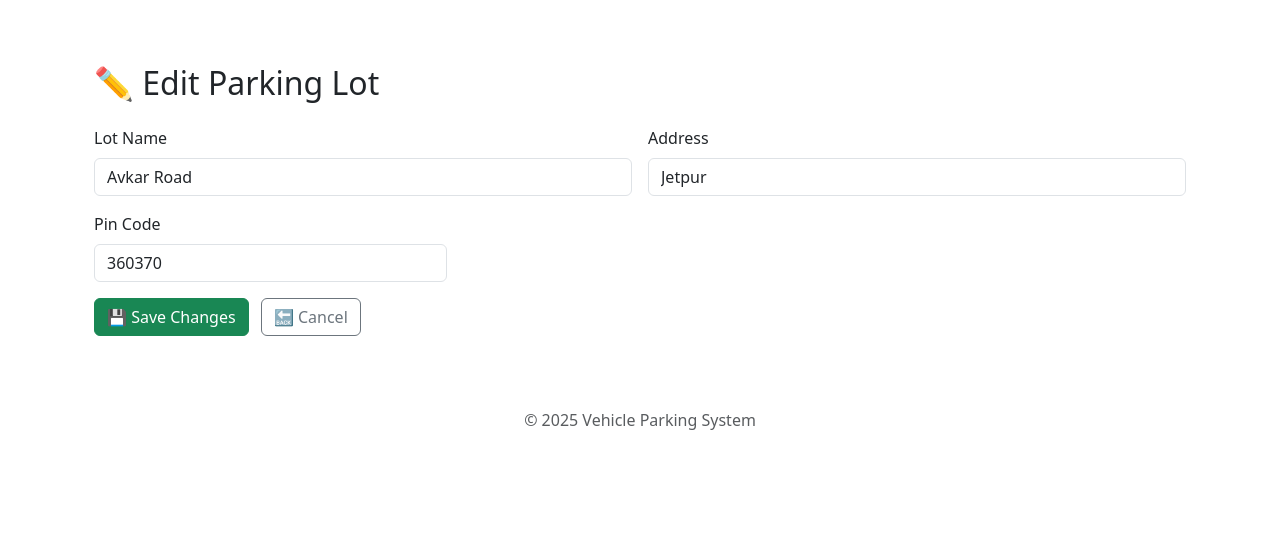
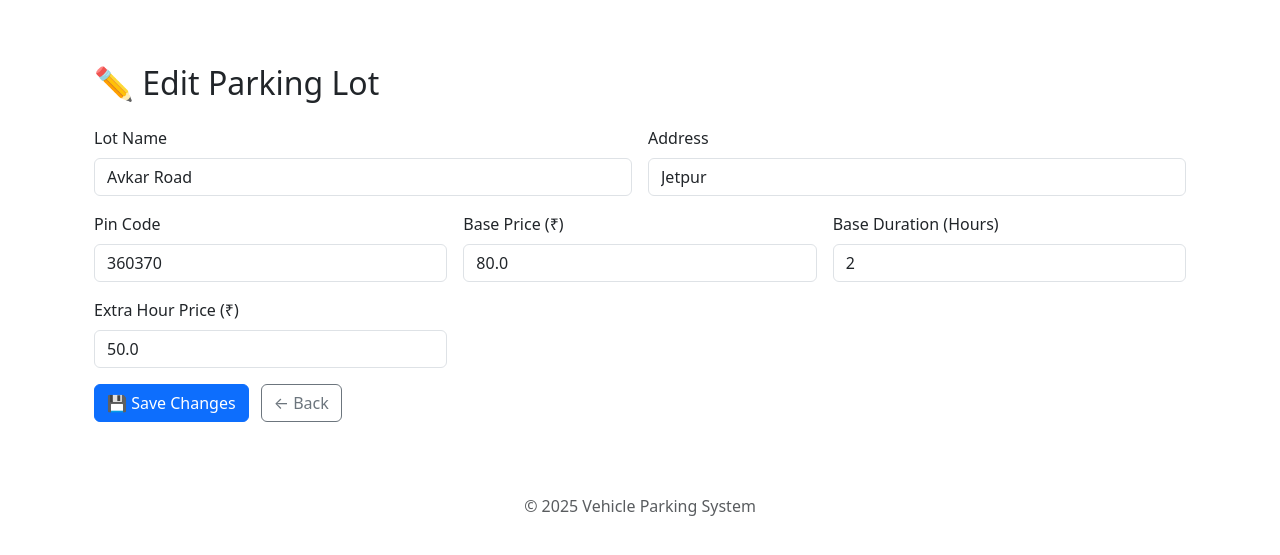
Before and after one commit to SAKSHI138/vehicle-parking-system, a Flask app: page /edit_lot/1 in a window 1280 px wide. Shown: the part 56-611 px from the top of the page. Run offline with Flask 3, Linux system fonts and the light colour scheme; a user stored in the database is signed in; data comes from the database, SQL or seed files in the repository; both versions use the stored data as it was after the commit.

Commit message:
Fixed rate per hour added

```diff
--- a/app.py
+++ b/app.py
@@ -4,7 +4,6 @@ import os
 from datetime import datetime,timedelta
 import random
 from werkzeug.security import generate_password_hash
-from flask_babel import Babel, _
 
 app = Flask(__name__)
 app.secret_key = 'your_secret_key'  # Required for sessions
@@ -12,14 +11,6 @@ DATABASE = 'parking.db'
 # Example: global setting
 MAX_DURATION_MINUTES = 1  # 2 hours
 
-app.config['BABEL_DEFAULT_LOCALE'] = 'en'
-app.config['BABEL_SUPPORTED_LOCALES'] = ['en', 'hi']  # Add more as needed
-
-babel = Babel(app)
-
-@babel.localeselector
-def get_locale():
-    return request.accept_languages.best_match(app.config['BABEL_SUPPORTED_LOCALES'])
 
 # Helper function to get DB connection
 def get_db_connection():
@@ -201,18 +192,21 @@ def create_lot():
         pin_code = request.form['pin_code']
         total_spots = int(request.form['total_spots'])
 
+        base_price = float(request.form['base_price'])
+        base_duration = int(request.form['base_duration'])
+        extra_hour_price = float(request.form['extra_hour_price'])
+
         conn = get_db_connection()
         cursor = conn.cursor()
 
-        # Insert the new lot
         cursor.execute('''
-            INSERT INTO parking_lots (name, address, pin_code, total_spots, available_spots)
-            VALUES (?, ?, ?, ?, ?)
-        ''', (name, address, pin_code, total_spots, total_spots))
+            INSERT INTO parking_lots
+            (name, address, pin_code, total_spots, available_spots, base_price, base_duration, extra_hour_price)
+            VALUES (?, ?, ?, ?, ?, ?, ?, ?)
+        ''', (name, address, pin_code, total_spots, total_spots, base_price, base_duration, extra_hour_price))
 
-        lot_id = cursor.lastrowid  # get ID of newly inserted lot
+        lot_id = cursor.lastrowid
 
-        # Auto-generate parking spots for this lot
         for i in range(1, total_spots + 1):
             spot_number = f"Spot-{i}"
             cursor.execute('''
@@ -401,19 +395,23 @@ def edit_lot(lot_id):
         name = request.form['name']
         address = request.form['address']
         pin_code = request.form['pin_code']
-        # ❗ Note: We do NOT update total_spots or available_spots to avoid data issues
+        base_price = float(request.form['base_price'])
+        base_duration = int(request.form['base_duration'])
+        extra_hour_price = float(request.form['extra_hour_price'])
 
         conn.execute('''
             UPDATE parking_lots
-            SET name = ?, address = ?, pin_code = ?
+            SET name = ?, address = ?, pin_code = ?,
+                base_price = ?, base_duration = ?, extra_hour_price = ?
             WHERE id = ?
-        ''', (name, address, pin_code, lot_id))
+        ''', (name, address, pin_code, base_price, base_duration, extra_hour_price, lot_id))
         conn.commit()
         conn.close()
         return redirect(url_for('view_lots'))
 
     conn.close()
     return render_template('edit_lot.html', lot=lot)
+
 
 
 @app.route('/reserve/<int:lot_id>', methods=['POST'])
@@ -489,16 +487,16 @@ def release_spot():
     user_id = session['user']['id']
     conn = get_db_connection()
 
-    # Get the spot being used
+    # Get the spot being used by this user
     spot = conn.execute('SELECT * FROM parking_spots WHERE current_user_id = ?', (user_id,)).fetchone()
 
     if spot:
         now = datetime.now()
         now_str = now.isoformat()
 
-        # Get the entry_time from history
+        # Get entry time + lot pricing details
         history = conn.execute('''
-            SELECT ph.id, ph.entry_time, pl.price_per_hour
+            SELECT ph.id, ph.entry_time, pl.base_price, pl.base_duration, pl.extra_hour_price
             FROM parking_history ph
             JOIN parking_lots pl ON ph.lot_id = pl.id
             WHERE ph.user_id = ? AND ph.spot_id = ? AND ph.exit_time IS NULL
@@ -506,27 +504,38 @@ def release_spot():
 
         if history and history['entry_time']:
             entry_time = datetime.fromisoformat(history['entry_time'])
-            duration_seconds = (now - entry_time).total_seconds()
-            duration_hours = duration_seconds / 3600
-            cost = round(duration_hours * history['price_per_hour'], 2)
+            duration = now - entry_time
+            duration_hours = duration.total_seconds() / 3600
+
+            # BASE FEE calculation
+            base_price = history['base_price']
+            base_duration = history['base_duration']
+            extra_hour_price = history['extra_hour_price']
+
+            if duration_hours <= base_duration:
+                cost = round(base_price, 2)
+            else:
+                extra_hours = duration_hours - base_duration
+                cost = round(base_price + (extra_hours * extra_hour_price), 2)
+
         else:
             cost = None
 
-        # Update parking_spots
+        # Mark spot as free
         conn.execute('''
             UPDATE parking_spots
             SET is_occupied = 0, current_user_id = NULL
             WHERE id = ?
         ''', (spot['id'],))
 
-        # Update parking_lots availability
+        # Increase lot availability
         conn.execute('''
             UPDATE parking_lots
             SET available_spots = available_spots + 1
             WHERE id = ?
         ''', (spot['lot_id'],))
 
-        # Update history with exit_time and cost
+        # Update parking history with exit time & cost
         conn.execute('''
             UPDATE parking_history
             SET exit_time = ?, cost = ?
@@ -534,7 +543,7 @@ def release_spot():
         ''', (now_str, cost, history['id']))
 
         conn.commit()
-        flash(f"🔓 Spot released successfully! Parking cost: ₹{cost}" if cost else "🔓 Spot released.")
+        flash(f"🔓 Spot released! Total parking cost: ₹{cost:.2f}" if cost else "🔓 Spot released!")
 
     conn.close()
     return redirect(url_for('user_dashboard'))
--- a/templates/edit_lot.html
+++ b/templates/edit_lot.html
@@ -18,12 +18,28 @@
 
     <div class="col-md-4">
       <label for="pin_code" class="form-label">Pin Code</label>
-      <input type="text" class="form-control" id="pin_code" name="pin_code" value="{{ lot.pin_code }}" required>
+      <input type="text" class="form-control" id="pin_code" name="pin_code" value="{{ lot.pin_code }}">
+    </div>
+
+    <!-- Pricing Fields -->
+    <div class="col-md-4">
+      <label for="base_price" class="form-label">Base Price (₹)</label>
+      <input type="number" step="0.01" class="form-control" id="base_price" name="base_price" value="{{ lot.base_price }}" required>
+    </div>
+
+    <div class="col-md-4">
+      <label for="base_duration" class="form-label">Base Duration (Hours)</label>
+      <input type="number" class="form-control" id="base_duration" name="base_duration" value="{{ lot.base_duration }}" required>
+    </div>
+
+    <div class="col-md-4">
+      <label for="extra_hour_price" class="form-label">Extra Hour Price (₹)</label>
+      <input type="number" step="0.01" class="form-control" id="extra_hour_price" name="extra_hour_price" value="{{ lot.extra_hour_price }}" required>
     </div>
 
     <div class="col-12">
-      <button type="submit" class="btn btn-success">💾 Save Changes</button>
-      <a href="{{ url_for('view_lots') }}" class="btn btn-outline-secondary ms-2">🔙 Cancel</a>
+      <button type="submit" class="btn btn-primary">💾 Save Changes</button>
+      <a href="{{ url_for('view_lots') }}" class="btn btn-outline-secondary ms-2">← Back</a>
     </div>
   </form>
 </div>
```
Also changed, not shown: templates/create_lot.html (+15 -0 lines), templates/user_dashboard.html (+11 -4 lines), parking.db.
